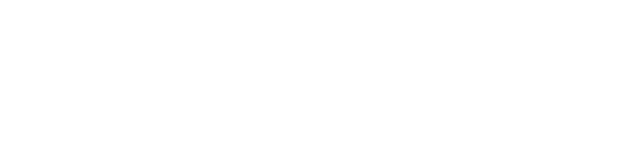
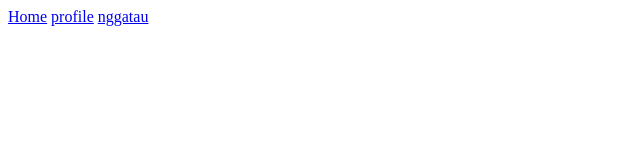
Before and after one commit to faresheheaja/Web-SCC, a plain HTML site: page index.html in a window 1280 px wide. Shown: the whole page, without its empty margins (0-640 px from the left). Drawn offline with Linux system fonts and the light colour scheme.

Commit message:
add link halaman lain

```diff
--- a/index.html
+++ b/index.html
@@ -3,6 +3,9 @@
         <title>Web-SCC</title>
     </head>
     <body>
+            <a href="#">Home</a>
+            <a href="#">profile</a>
+            <a href="#">nggatau</a>
 
     </body>
 </html>
```
Also changed, not shown: profile.html (+2 -1 lines).
